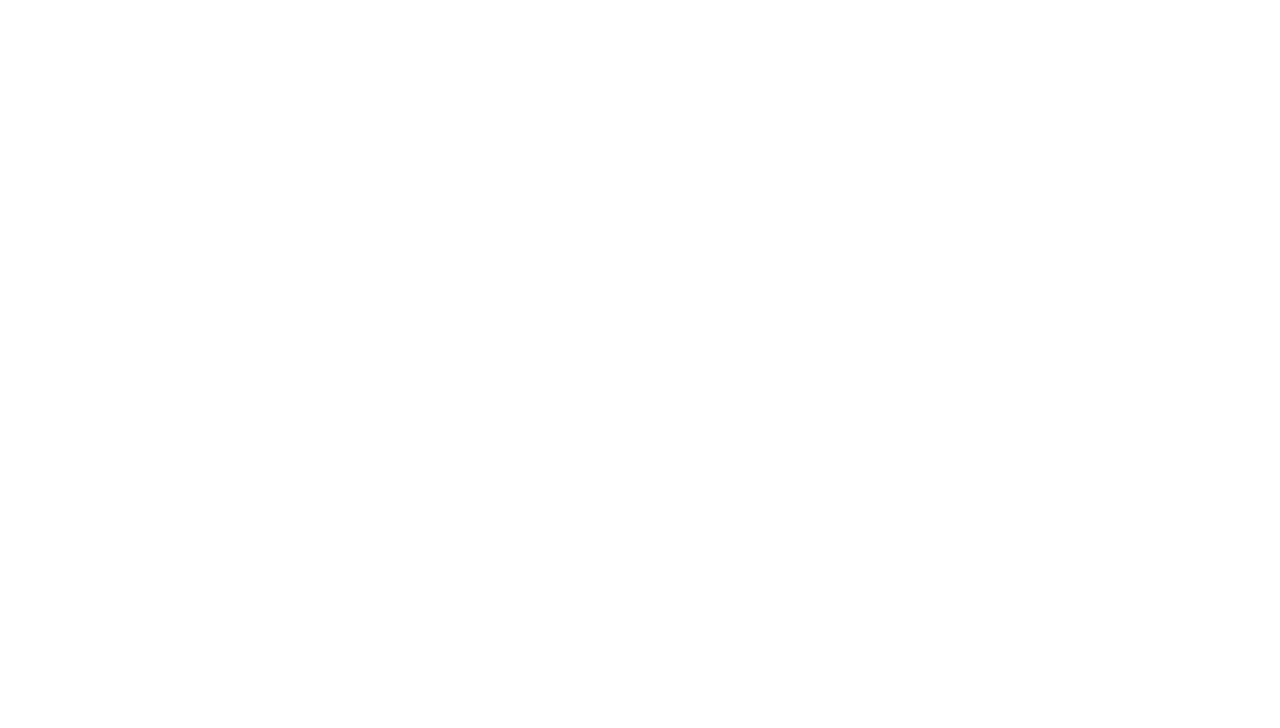
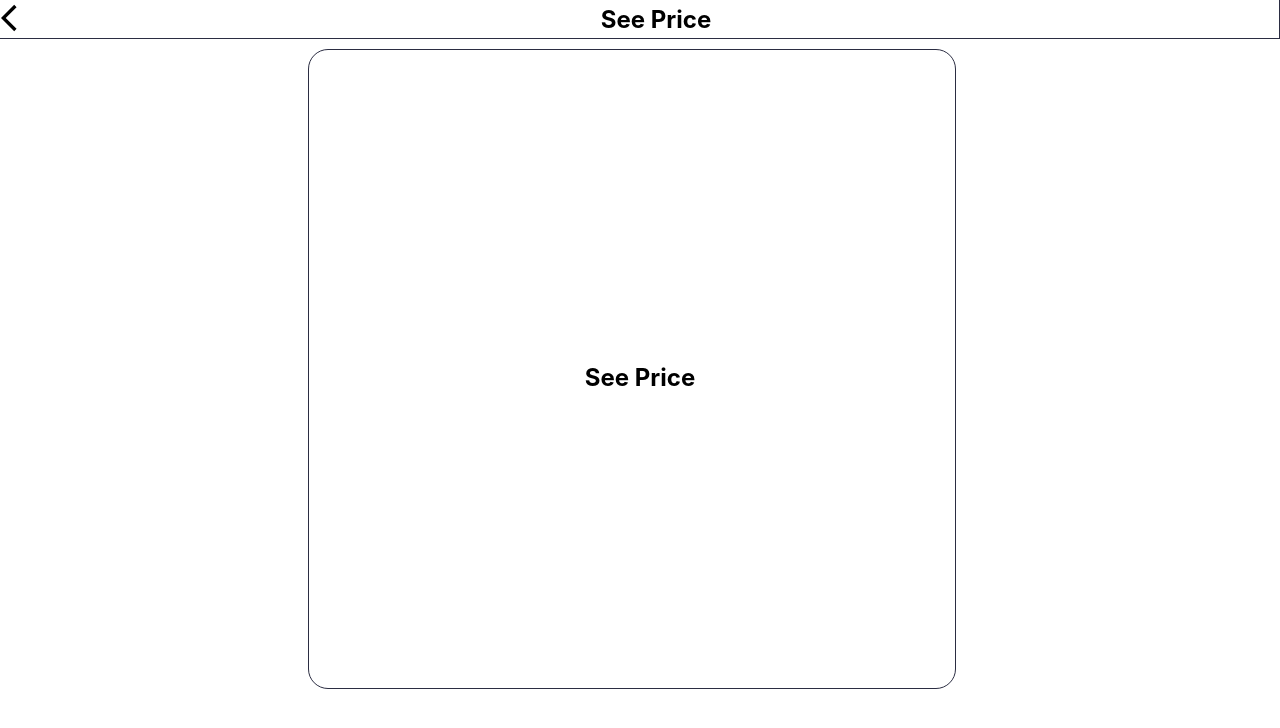
Before and after one commit to yusufinann/32bit-CashRegisterApp, a React (Create React App) app: page /price in a window 1280 px wide. Before the commit this address had no page. Shown: the top 728 px of the page. Built offline with nearby package versions, Linux system fonts and the light colour scheme; data requests are answered from the project's data file.

Commit message:
routing for ordersummary page

```diff
--- a/src/App.js
+++ b/src/App.js
@@ -5,6 +5,7 @@ import LoginPage from "./LoginPage/Login";
 import { LoginProvider } from "./contexts/LoginContext";
 import Sales from "./HomePage/Sales";
 import { GlobalContextProvider } from "./contexts/GlobalContext";
+import OrderSummary from "./OrderSummary/OrderSummary";
 
 function App() {
   return (
@@ -14,6 +15,7 @@ function App() {
           <Route path="/home" element={<Home />} />
           <Route path="/" element={<LoginPage />} />
           <Route path="/sales" element={<Sales />} />
+          <Route path="/price" element={<OrderSummary/>} />
         </Routes>
       </LoginProvider>
       </GlobalContextProvider>
```
